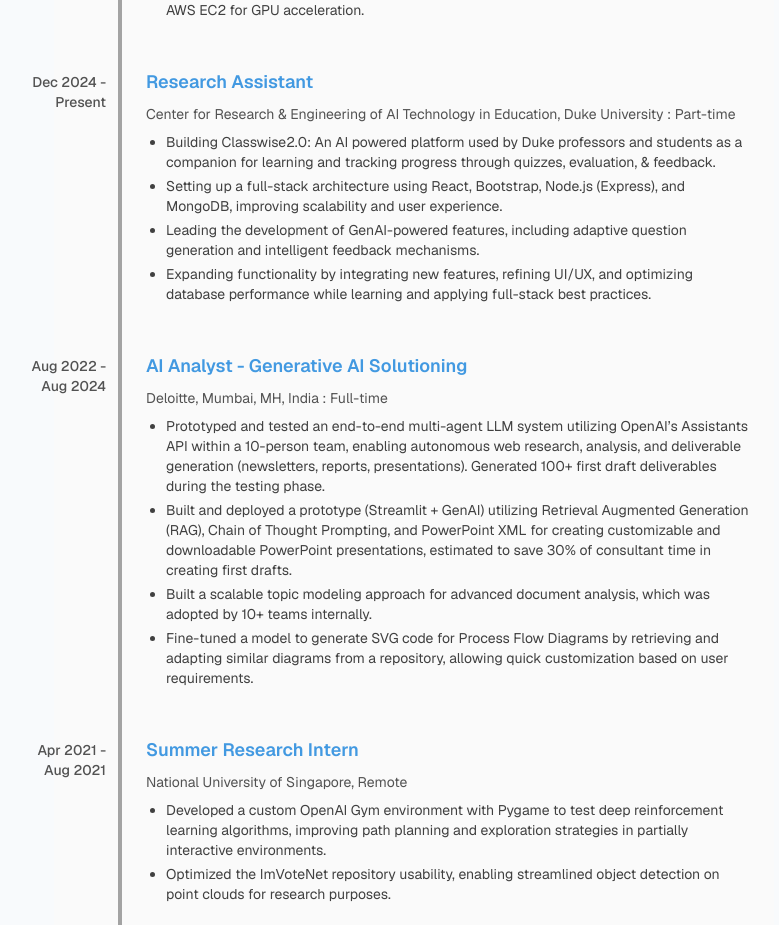
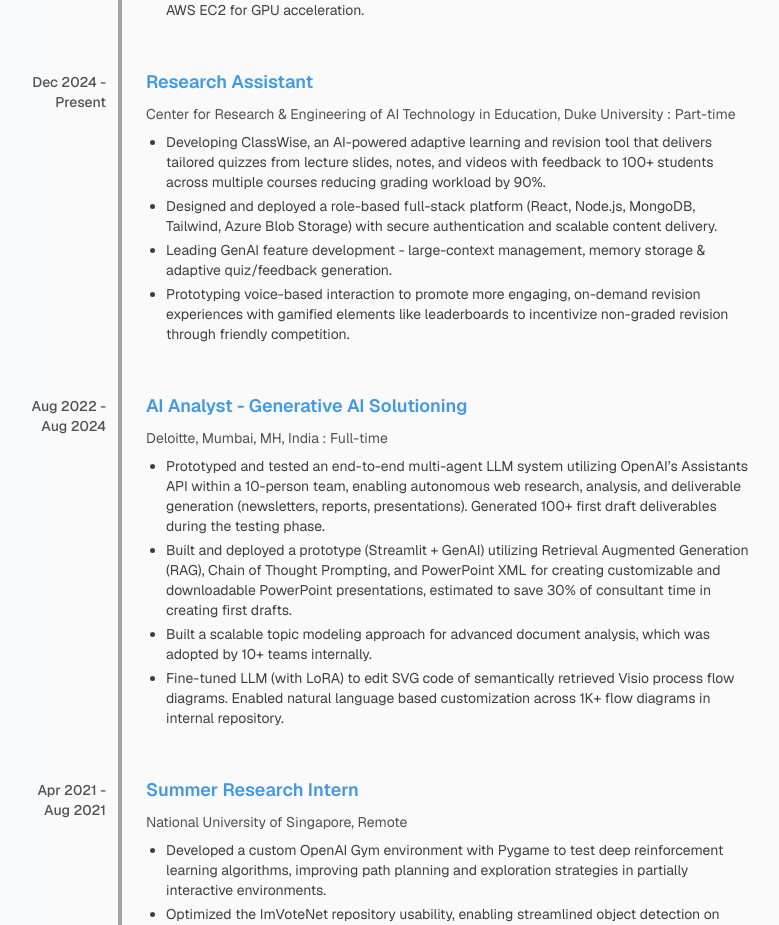
Before and after one commit to Sakshee5/my-nextjs-portfolio, a Next.js app: page /work-ex in a window 1280 px wide. Shown: the part 706-1631 px from the top of the page, without its empty margins (226-1005 px from the left). Built offline with nearby package versions, Linux system fonts and the light colour scheme.

Commit message:
updated create and deloitte work ex

```diff
--- a/app/work-ex/page.tsx
+++ b/app/work-ex/page.tsx
@@ -80,10 +80,10 @@
     subtitle: "Center for Research & Engineering of AI Technology in Education, Duke University : Part-time",
     date: "Dec 2024 - Present",
     details: [
-      "Building Classwise2.0: An AI powered platform used by Duke professors and students as a companion for learning and tracking progress through quizzes, evaluation, & feedback.",
-      "Setting up a full-stack architecture using React, Bootstrap, Node.js (Express), and MongoDB, improving scalability and user experience.",
-      "Leading the development of GenAI-powered features, including adaptive question generation and intelligent feedback mechanisms.",
-      "Expanding functionality by integrating new features, refining UI/UX, and optimizing database performance while learning and applying full-stack best practices."
+      "Developing ClassWise, an AI-powered adaptive learning and revision tool that delivers tailored quizzes from lecture slides, notes, and videos with feedback to 100+ students across multiple courses reducing grading workload by 90%.",
+      "Designed and deployed a role-based full-stack platform (React, Node.js, MongoDB, Tailwind, Azure Blob Storage) with secure authentication and scalable content delivery.",
+      "Leading GenAI feature development - large-context management, memory storage & adaptive quiz/feedback generation.",
+"Prototyping voice-based interaction to promote more engaging, on-demand revision experiences with gamified elements like leaderboards to incentivize non-graded revision through friendly competition.",
     ],
     link: "https://sites.duke.edu/createcenter/"
   },
@@ -95,7 +95,7 @@
       "Prototyped and tested an end-to-end multi-agent LLM system utilizing OpenAI’s Assistants API within a 10-person team, enabling autonomous web research, analysis, and deliverable generation (newsletters, reports, presentations). Generated 100+ first draft deliverables during the testing phase.",
       "Built and deployed a prototype (Streamlit + GenAI) utilizing Retrieval Augmented Generation (RAG), Chain of Thought Prompting, and PowerPoint XML for creating customizable and downloadable PowerPoint presentations, estimated to save 30% of consultant time in creating first drafts.",
       "Built a scalable topic modeling approach for advanced document analysis, which was adopted by 10+ teams internally.",
-      "Fine-tuned a model to generate SVG code for Process Flow Diagrams by retrieving and adapting similar diagrams from a repository, allowing quick customization based on user requirements."
+      "Fine-tuned LLM (with LoRA) to edit SVG code of semantically retrieved Visio process flow diagrams. Enabled natural language based customization across 1K+ flow diagrams in internal repository."
     ],
     link: ""
   },
```
